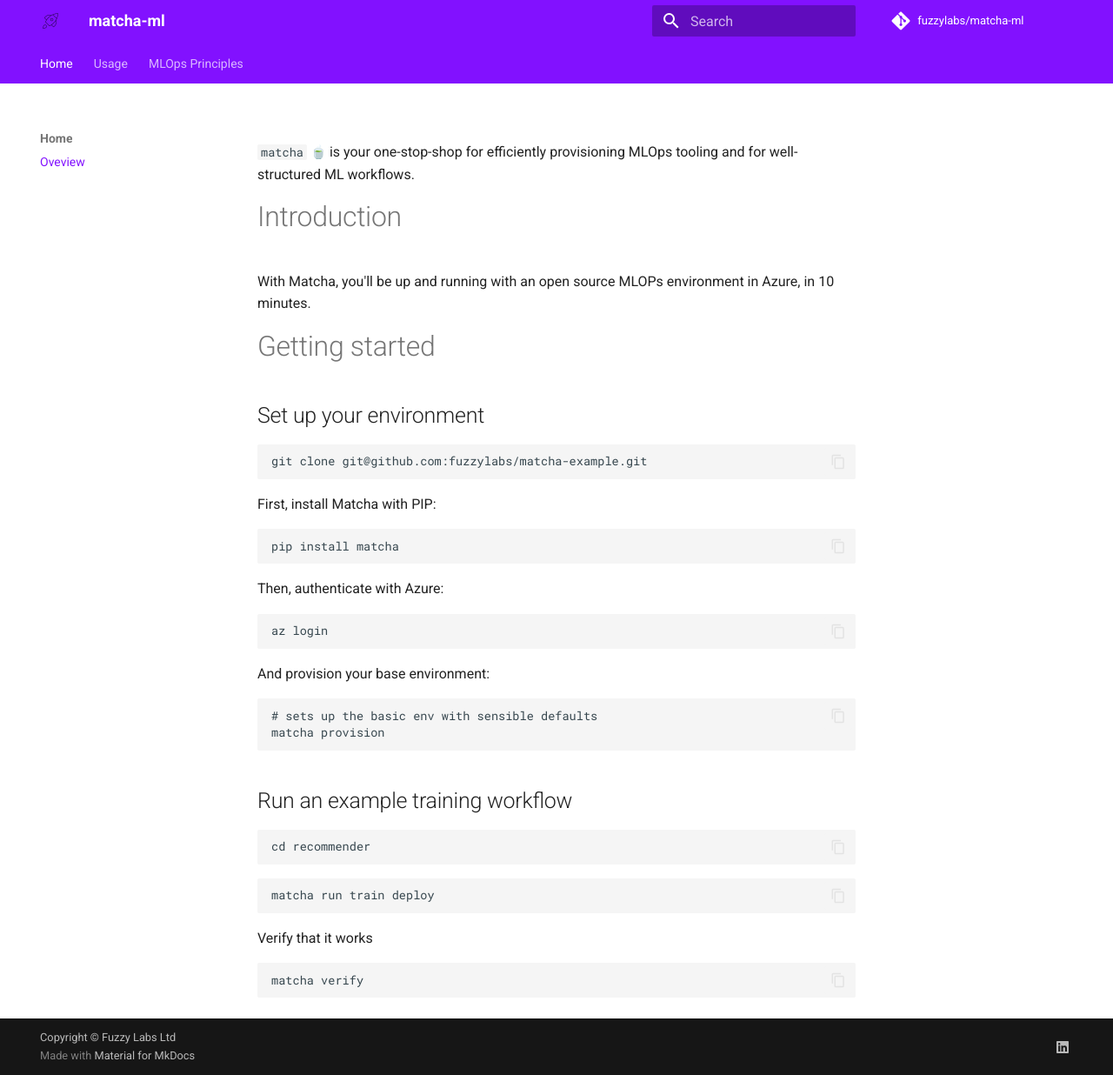
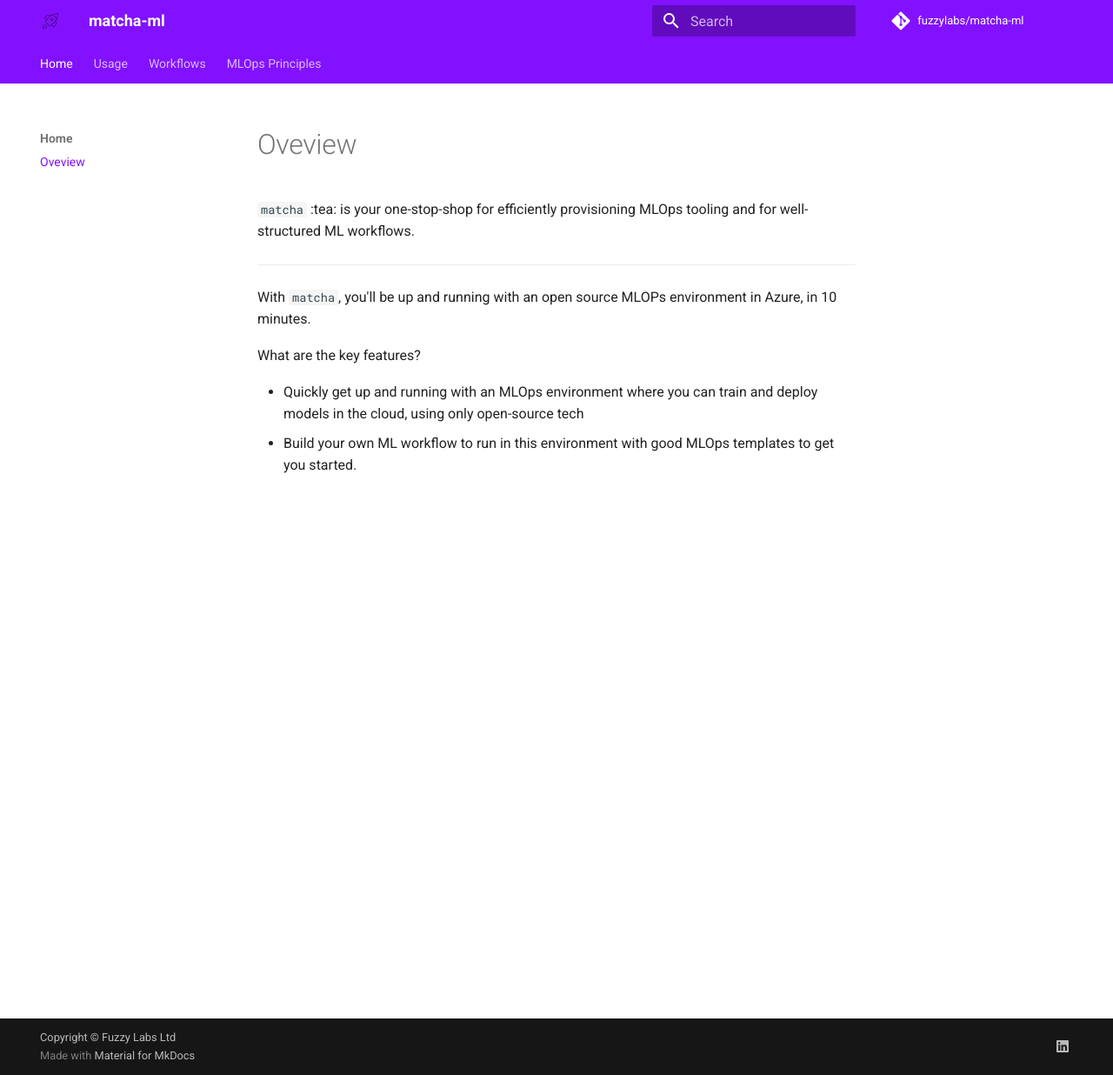
Before and after one commit to fuzzylabs/matcha, an MkDocs documentation site: the page built from docs/index.md, in a window 1280 px wide and 1236 px high. Shown: the whole window at 87% size. Built offline with MkDocs 1.6.1 and Material for MkDocs 9.7.7, drawn with Linux system fonts in a browser that asks for light colours; emoji names are drawn with the system emoji font; comment, search, counter and statistics services are not loaded.

Commit message:
added more content

````diff
--- a/docs/index.md
+++ b/docs/index.md
@@ -1,11 +1,16 @@
 
 `matcha` :tea: is your one-stop-shop for efficiently provisioning MLOps tooling and for well-structured ML workflows.
 
-# Introduction
+---
 
-With Matcha, you'll be up and running with an open source MLOPs environment in Azure, in 10 minutes.
+With `matcha`, you'll be up and running with an open source MLOPs environment in Azure, in 10 minutes.
 
-# Getting started
+What are the key features?
+
+* Quickly get up and running with an MLOps environment where you can train and deploy models in the cloud, using only open-source tech
+* Build your own ML workflow to run in this environment with good MLOps templates to get you started.
+
+<!-- # Getting started
 
 ## Set up your environment
 
@@ -45,7 +50,7 @@
 Verify that it works
 
 ```
-matcha verify
+matcha verify -->
 ```
 <!-- # Welcome to MkDocs
 
--- a/mkdocs.yml
+++ b/mkdocs.yml
@@ -11,6 +11,7 @@
   - Usage:
     - Getting Started: 'getting-started.md'
     - Azure Permissions: 'azure-permissions.md'
+  - Workflows: 'workflows.md'
   - MLOps Principles: 'mlops-principles.md'
 
 theme:
@@ -26,8 +27,8 @@
 markdown_extensions:
   - attr_list
   - pymdownx.emoji:
-      emoji_index: !!python/name:materialx.emoji.twemoji
-      emoji_generator: !!python/name:materialx.emoji.to_svg
+      emoji_index: python/name:materialx.emoji.twemoji
+      emoji_generator: python/name:materialx.emoji.to_svg
 
 
 extra:
````
Also changed, not shown: docs/getting-started.md (+12 -0 lines), docs/workflows.md (added, +1 -0 lines).
